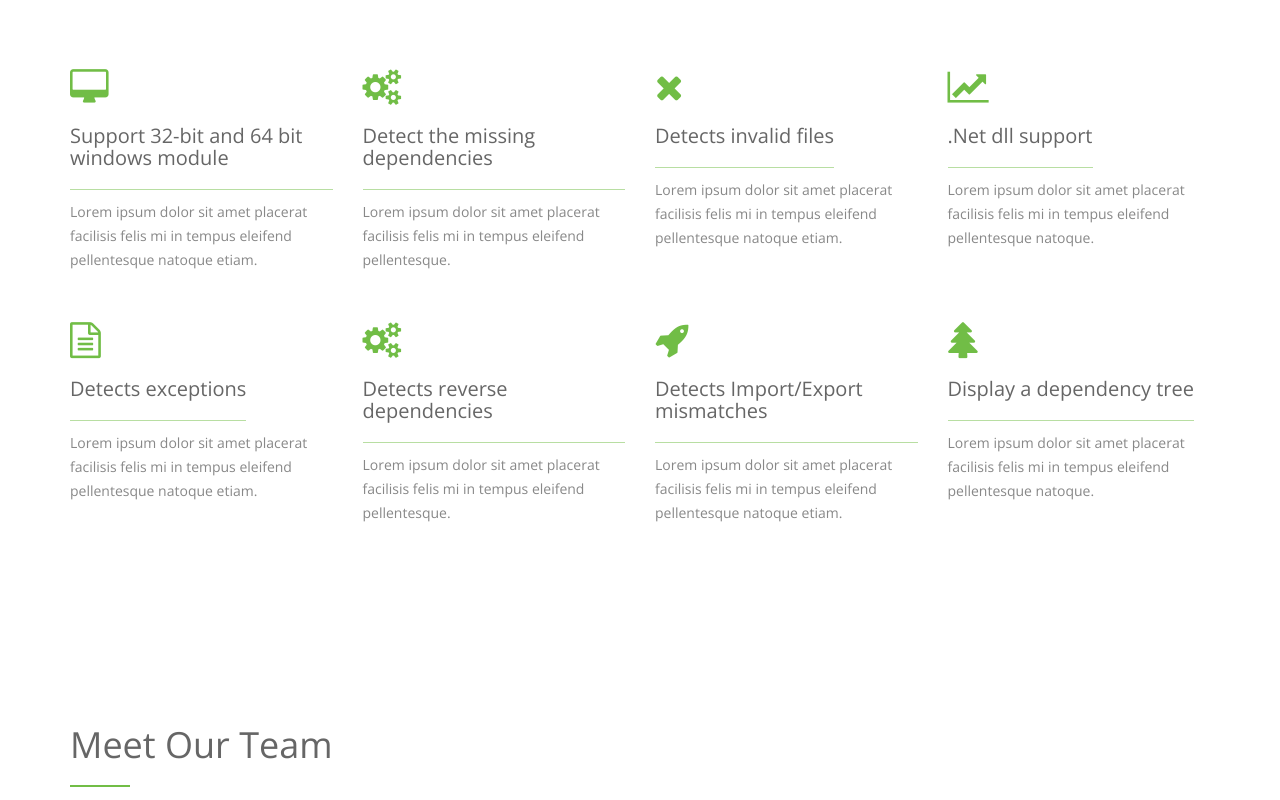
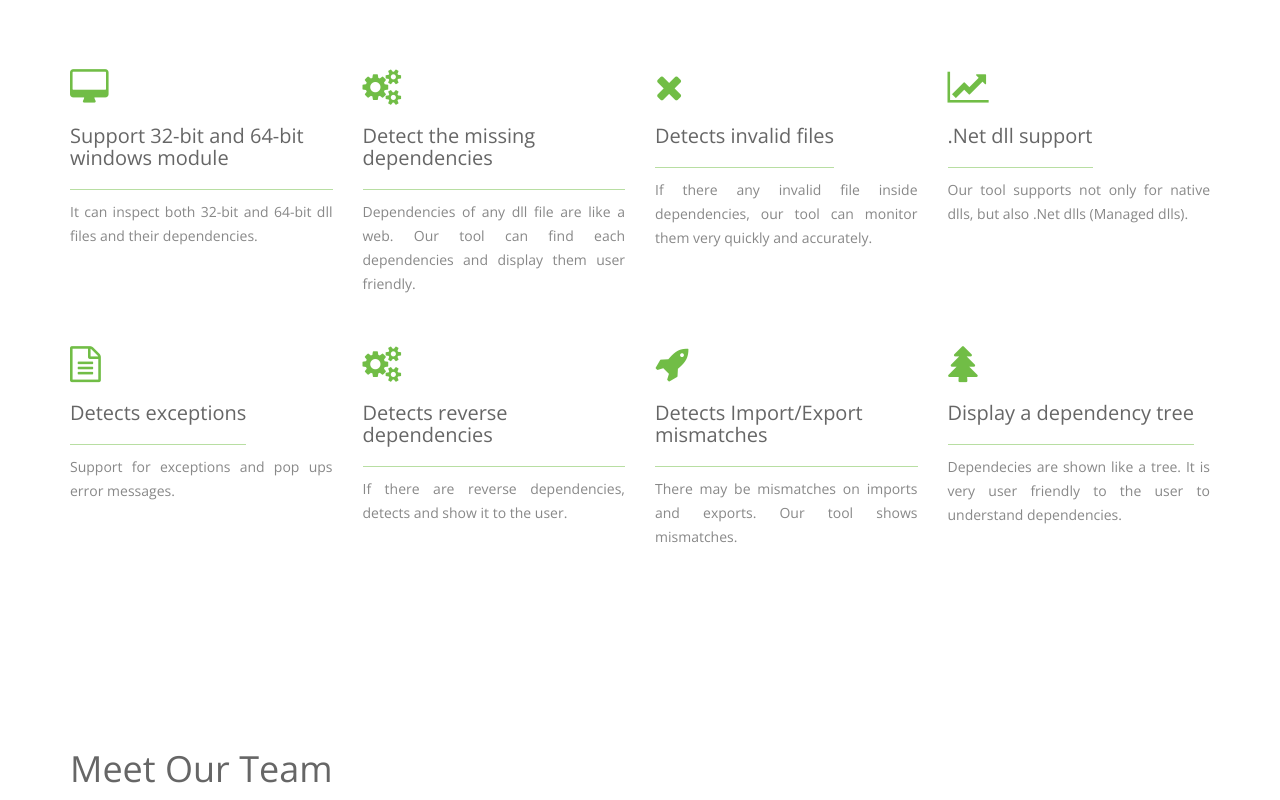
Before and after one commit to stanislous/PED-Scanner, a plain HTML site: page index.html in a window 1280 px wide. Shown: the part 1480-2280 px from the top of the page. Drawn offline with nearby package versions, Linux system fonts and the light colour scheme.

Commit message:
Added Features

```diff
--- a/css/style.css
+++ b/css/style.css
@@ -44,6 +44,7 @@ p {
 	font-family: 'Open Sans', sans-serif;
 	color: #888;
 	line-height: 24px;
+	text-align: justify;
 }
 a {
 	color: #71bd46;
@@ -432,7 +433,7 @@ a:focus, .btn:focus, .btn:active:focus, .btn.active:focus, .btn.focus, .btn:acti
 /* Footer */
 #footer {
 	background-color: #222222;
-	color: #777;
+	color: #ffffff;
 	padding: 15px 0 10px 0;
 }
 #footer p {
--- a/index.html
+++ b/index.html
@@ -98,9 +98,9 @@
         </p>
       </div>
       <div class="animate-box">
-        <a style="font-size:16px; border-radius:3px; " class="btn btn-success" href="https://github.com/Irindu/Dependencies/archive/master.zip">Download</a>
-        <a style="font-size:16px; border-radius:3px; " class="btn btn-default" href="Doxygen/index.html">API Documentation</a>
-        <a style="font-size:16px; border-radius:3px; " class="btn btn-primary" href="https://github.com/stanislous/PEDScanner">Github Repo</a>
+        <a style="font-size:16px; border-radius:3px; " class="btn btn-success" target=_blank href="https://github.com/Irindu/PEDScanner/archive/master.zip">Download</a>
+        <a style="font-size:16px; border-radius:3px; " class="btn btn-default" target=_blank  href="Doxygen/index.html">API Documentation</a>
+        <a style="font-size:16px; border-radius:3px; " class="btn btn-primary" target=_blank href="https://github.com/Irindu/PEDScanner.git">Github Repo</a>
       </div>
     </div>
   </div>
@@ -115,39 +115,39 @@
       <div class="space"></div>
       <div class="row">
         <div class="col-md-3 col-sm-6 service"> <i class="fa fa-desktop"></i>
-          <h4>Support 32-bit and 64 bit windows module</h4>
-          <p>Lorem ipsum dolor sit amet placerat facilisis felis mi in tempus eleifend pellentesque natoque etiam.</p>
+          <h4>Support 32-bit and 64-bit windows module</h4>
+          <p>It can inspect both 32-bit and 64-bit dll files and their dependencies.</p>
         </div>
         <div class="col-md-3 col-sm-6 service"> <i class="fa fa-gears"></i>
           <h4>Detect the missing dependencies</h4>
-          <p>Lorem ipsum dolor sit amet placerat facilisis felis mi in tempus eleifend pellentesque.</p>
+          <p>Dependencies of any dll file are like a web. Our tool can find each dependencies and display them user friendly.</p>
         </div>
         <div class="col-md-3 col-sm-6 service"> <i class="fa fa-times"></i>
           <h4>Detects invalid files</h4>
-          <p>Lorem ipsum dolor sit amet placerat facilisis felis mi in tempus eleifend pellentesque natoque etiam.</p>
+          <p>If there any invalid file inside dependencies, our tool can monitor them very quickly and accurately.</p>
         </div>
         <div class="col-md-3 col-sm-6 service"> <i class="fa fa-line-chart"></i>
           <h4>.Net dll support</h4>
-          <p>Lorem ipsum dolor sit amet placerat facilisis felis mi in tempus eleifend pellentesque natoque.</p>
+          <p>Our tool supports not only for native dlls, but also .Net dlls (Managed dlls).</p>
         </div>
       </div>
       <div class="space"></div>
       <div class="row">
         <div class="col-md-3 col-sm-6 service"> <i class="fa fa-file-text-o"></i>
           <h4>Detects exceptions</h4>
-          <p>Lorem ipsum dolor sit amet placerat facilisis felis mi in tempus eleifend pellentesque natoque etiam.</p>
+          <p>Support for exceptions and pop ups error messages.</p>
         </div>
         <div class="col-md-3 col-sm-6 service"> <i class="fa fa-gears"></i>
           <h4>Detects reverse dependencies </h4>
-          <p>Lorem ipsum dolor sit amet placerat facilisis felis mi in tempus eleifend pellentesque.</p>
+          <p>If there are reverse dependencies, detects and show it to the user.</p>
         </div>
         <div class="col-md-3 col-sm-6 service"> <i class="fa fa-rocket"></i>
           <h4>Detects Import/Export mismatches</h4>
-          <p>Lorem ipsum dolor sit amet placerat facilisis felis mi in tempus eleifend pellentesque natoque etiam.</p>
+          <p>There may be mismatches on imports and exports. Our tool shows mismatches.</p>
         </div>
         <div class="col-md-3 col-sm-6 service"> <i class="fa fa-tree"></i>
           <h4>Display a dependency tree</h4>
-          <p>Lorem ipsum dolor sit amet placerat facilisis felis mi in tempus eleifend pellentesque natoque.</p>
+          <p>Dependecies are shown like a tree. It is very user friendly to the user to understand dependencies.</p>
         </div>
       </div>
     </div>
@@ -260,14 +260,14 @@
     <div class="container">
       <div class="social">
         <ul>
-          <li><a href="https://github.com/stanislous/PEDScanner"><i class="fa fa-github"></i></a></li>
+          <li><a href="https://github.com/Irindu/PEDScanner.git"><i class="fa fa-github"></i></a></li>
         </ul>
       </div>
     </div>
   </div>
   <div id="footer">
     <div class="container">
-      <p>Copyright &copy; PED Scanner. Designed by Shehan Vanderputt</p>
+      <p style="text-align:center;">Copyright &copy; PED Scanner. Designed by PED Scanner Group.</p>
     </div>
   </div>
 
```
